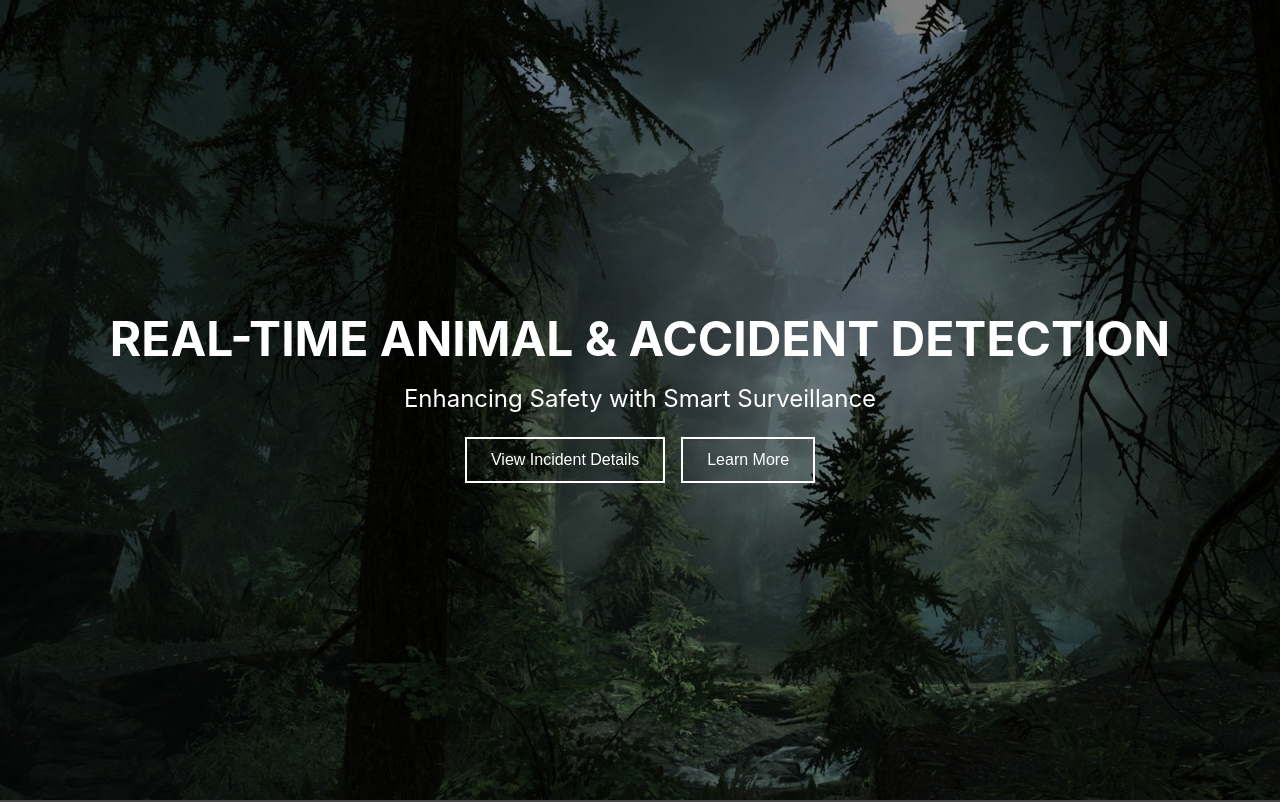
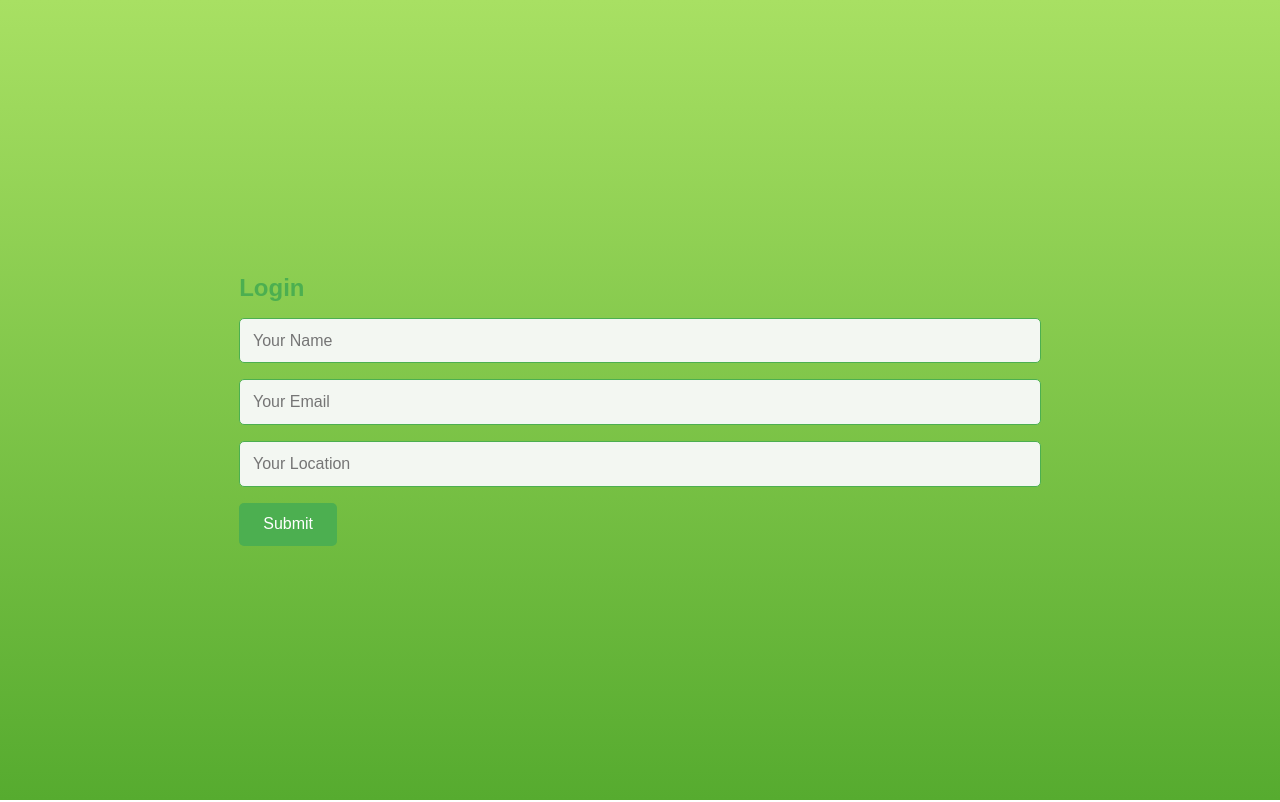
Before and after one commit to aswathy-s-ajith/alert-system, a React (Create React App) app in the folder client/: page / in a window 1280 px wide. Shown: the top 802 px of the page. Built offline with nearby package versions, Linux system fonts and the light colour scheme; no server answers.

Commit message:
login pg

```diff
--- a/client/src/App.js
+++ b/client/src/App.js
@@ -1,6 +1,6 @@
 import { useEffect, useState } from 'react';
 import './App.css';
-import Landingpage from './landingpage';
+import Login from './login';
 import { requestForToken } from "./config/firebase";
 
 
@@ -8,22 +8,23 @@ function App() {
   const [token, setToken] = useState("");
 
   useEffect(() => {
-    // const getToken = async () => {
-    //   const permission = await Notification.requestPermission();
-    //   if (permission === "granted") {
-    //     const token = await requestForToken();
-    //     if (token) {
-    //       setToken(token);
-    //       console.log(token)
-    //     }
-    //   }
-    // };
+     const getToken = async () => {
+       const permission = await Notification.requestPermission();
+       if (permission === "granted") {
+         const token = await requestForToken();
+         if (token) {
+           setToken(token);
+           console.log(token)
+         }
+       }
+     };
 
-    // getToken();
+     getToken();
   }, []);
 
   return (
-    <Landingpage />
+
+    <Login></Login>
   );
 }
 
--- /dev/null
+++ b/client/src/login.css
@@ -0,0 +1,64 @@
+body {
+  margin: 0;
+  padding: 0;
+  height: 100vh;
+  display: flex;
+  justify-content: center;
+  align-items: center;
+  background: linear-gradient(to bottom, #a8e063, #56ab2f); /* Nature-inspired green gradient */
+  font-family: 'Poppins', sans-serif;
+}
+
+.container {
+  background: rgba(255, 255, 255, 0.9); /* Semi-transparent white */
+  padding: 2rem;
+  border-radius: 10px;
+  box-shadow: 0 8px 16px rgba(0, 0, 0, 0.2);
+  max-width: 400px;
+  width: 100%;
+  text-align: center;
+}
+
+h2 {
+  margin-bottom: 1rem;
+  color: #4caf50; /* Green text */
+  font-weight: bold;
+}
+
+input[type="text"],
+input[type="email"],
+input[type="text"] {
+  width: 100%;
+  padding: 0.8rem;
+  margin-bottom: 1rem;
+  border: 1px solid #4caf50;
+  border-radius: 5px;
+  box-sizing: border-box;
+  background-color: #f3f7f2; /* Soft green background */
+  color: #333;
+  font-size: 1rem;
+  outline: none;
+  transition: all 0.3s ease;
+}
+
+input[type="text"]:focus,
+input[type="email"]:focus,
+input[type="text"]:focus {
+  border-color: #56ab2f; /* Darker green on focus */
+  box-shadow: 0 0 8px rgba(86, 171, 47, 0.3);
+}
+
+button {
+  background-color: #4caf50;
+  color: white;
+  padding: 0.8rem 1.5rem;
+  border: none;
+  border-radius: 5px;
+  cursor: pointer;
+  font-size: 1rem;
+  transition: background-color 0.3s ease;
+}
+
+button:hover {
+  background-color: #56ab2f; /* Darker green on hover */
+}
--- /dev/null
+++ b/client/src/login.js
@@ -0,0 +1,57 @@
+import  { useState } from "react";
+import Landingpage from "./landingpage";
+import './login.css';
+
+const Login = () => {
+  const [isLoggedIn, setIsLoggedIn] = useState(false);
+  const [name, setName] = useState("");
+  const [email, setEmail] = useState("");
+  const [location, setLocation] = useState("");
+
+  const handleSubmit = (e) => {
+    e.preventDefault();
+    // You can add form validation or processing here
+
+    // Set isLoggedIn to true to show the landing page
+    setIsLoggedIn(true);
+  };
+
+  if (isLoggedIn) {
+    // Render the landing page after login
+    return (
+      <Landingpage></Landingpage>
+    );
+  }
+
+  return (
+    <div className="login-container">
+      <h2>Login</h2>
+      <form onSubmit={handleSubmit}>
+        <input
+          type="text"
+          placeholder="Your Name"
+          value={name}
+          onChange={(e) => setName(e.target.value)}
+          required
+        />
+        <input
+          type="email"
+          placeholder="Your Email"
+          value={email}
+          onChange={(e) => setEmail(e.target.value)}
+          required
+        />
+        <input
+          type="text"
+          placeholder="Your Location"
+          value={location}
+          onChange={(e) => setLocation(e.target.value)}
+          required
+        />
+        <button type="submit">Submit</button>
+      </form>
+    </div>
+  );
+};
+
+export default Login;
```
